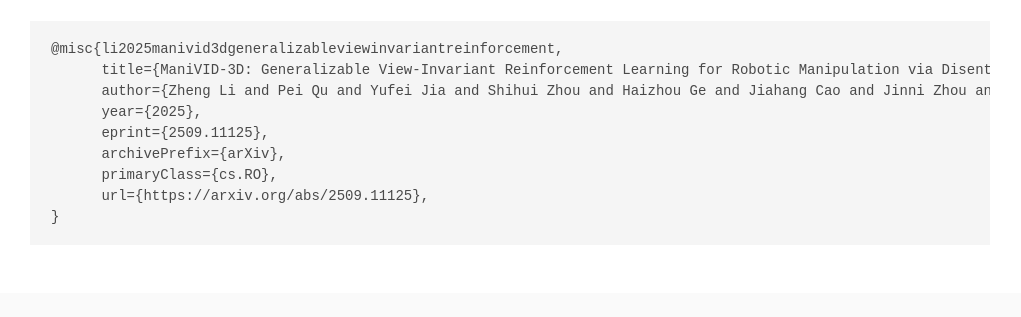
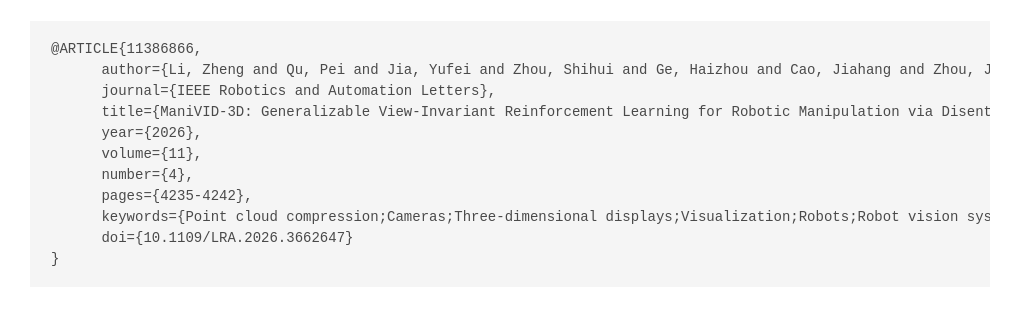
Before and after one commit to Zheng-Joe-Lee/manivid3d, a plain HTML site: page index.html in a window 1280 px wide. Shown: the part 4489-4806 px from the top of the page, without its empty margins (130-1151 px from the left). Drawn offline with nearby package versions, Linux system fonts and the light colour scheme; some icons are missing; a web font is replaced by a local one.

Commit message:
change cite information

```diff
--- a/index.html
+++ b/index.html
@@ -522,14 +522,16 @@
   <section class="section" id="BibTeX">
     <div class="container is-max-desktop content">
       <h2 class="title">BibTeX</h2>
-      <pre><code>@misc{li2025manivid3dgeneralizableviewinvariantreinforcement,
+      <pre><code>@ARTICLE{11386866,
+      author={Li, Zheng and Qu, Pei and Jia, Yufei and Zhou, Shihui and Ge, Haizhou and Cao, Jiahang and Zhou, Jinni and Zhou, Guyue and Ma, Jun},
+      journal={IEEE Robotics and Automation Letters},
       title={ManiVID-3D: Generalizable View-Invariant Reinforcement Learning for Robotic Manipulation via Disentangled 3D Representations},
-      author={Zheng Li and Pei Qu and Yufei Jia and Shihui Zhou and Haizhou Ge and Jiahang Cao and Jinni Zhou and Guyue Zhou and Jun Ma},
-      year={2025},
-      eprint={2509.11125},
-      archivePrefix={arXiv},
-      primaryClass={cs.RO},
-      url={https://arxiv.org/abs/2509.11125},
+      year={2026},
+      volume={11},
+      number={4},
+      pages={4235-4242},
+      keywords={Point cloud compression;Cameras;Three-dimensional displays;Visualization;Robots;Robot vision systems;Training;Robot kinematics;Contrastive learning;Reinforcement learning;Perception for grasping and manipulation;reinforcement learning (RL);representation learning},
+      doi={10.1109/LRA.2026.3662647}
 }</code></pre>
     </div>
 </section>
```
